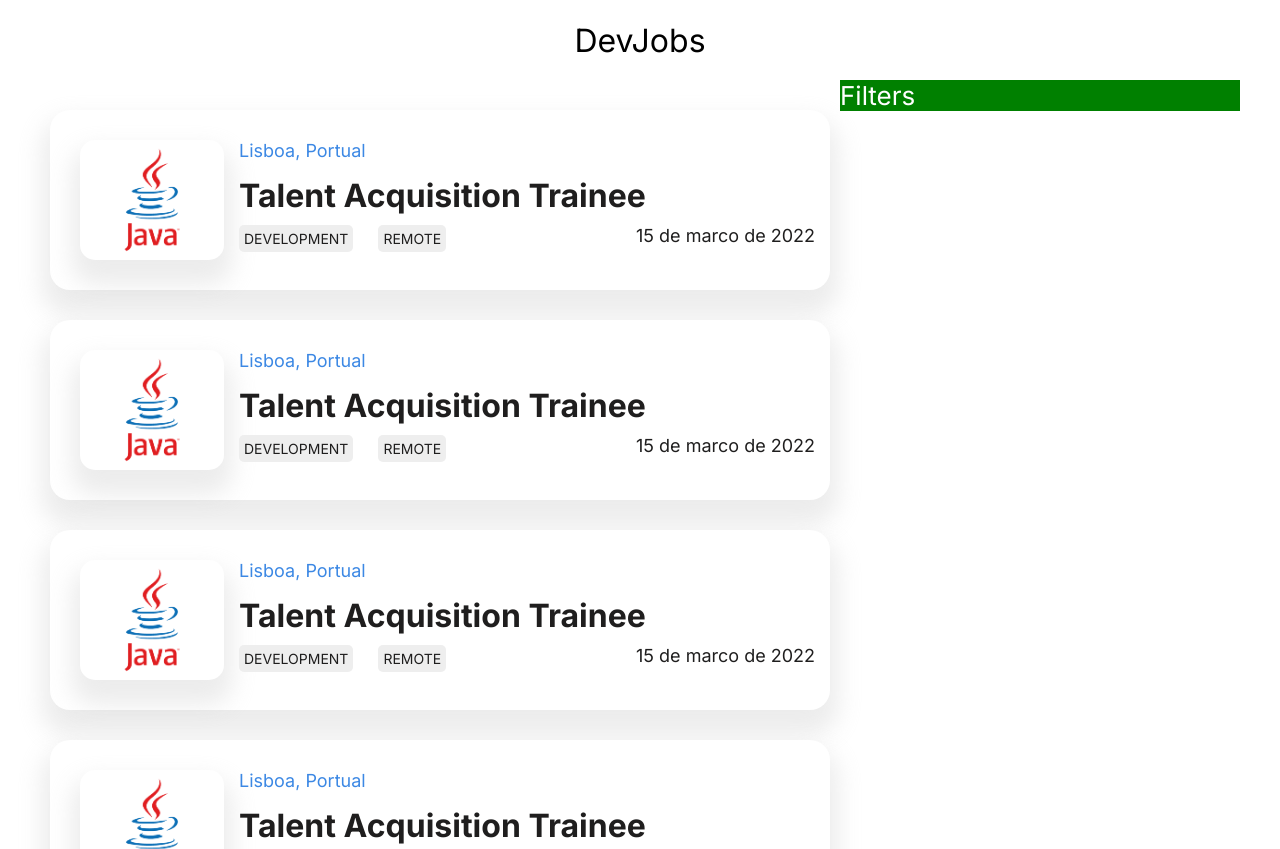
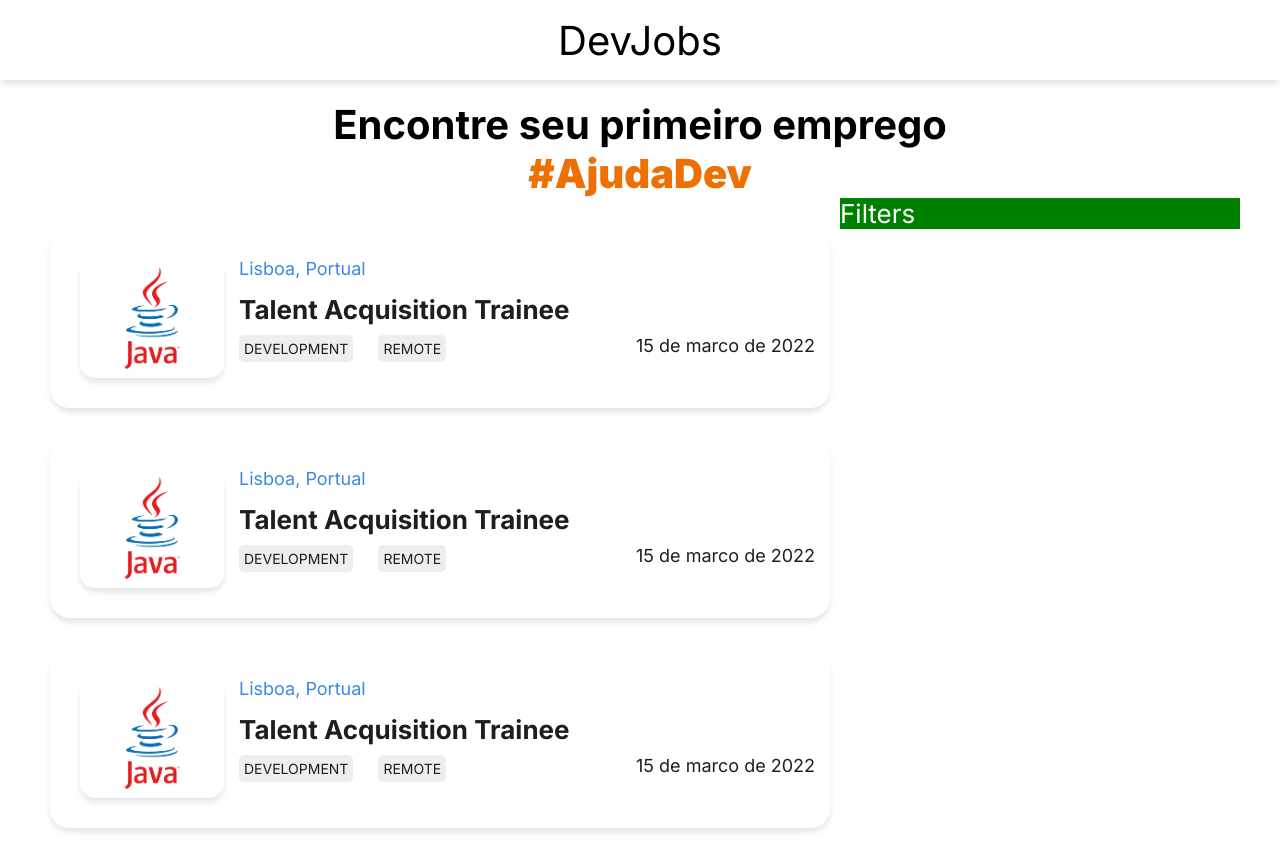
Before and after one commit to Felipaugsts/ajudaDev, a React app: page / in a window 1280 px wide. Shown: the top 849 px of the page. Built offline with nearby package versions, Linux system fonts and the light colour scheme.

Commit message:
fix: reajusting navbar style

```diff
--- a/src/Assets/css/Global.css
+++ b/src/Assets/css/Global.css
@@ -4,9 +4,12 @@ body {
     margin: 0;
     font-family: 'inter', sans-serif !important;
   }
+  .route {
+      padding-top: 100px;
+  }
   /* GLOBAL FONT SIZES */
     .xlarge {
-    font-size: 32px !important;
+    font-size: 40px !important;
     }
 
     .large {
@@ -56,11 +59,14 @@ body {
         font-weight: 700 !important;
     }
 
+    .heavier {
+        font-weight: 900 !important;
+    }
+
     /* SHADOW */
 
     .shadow {
-
-        -webkit-box-shadow: 0px 17px 23px 8px rgba(214,214,214,0.47);
-        -moz-box-shadow: 0px 17px 23px 8px rgba(214,214,214,0.47);
-        box-shadow: 0px 17px 23px 8px rgba(214,214,214,0.47);
+        -webkit-box-shadow: 0px 5px 7px -1px rgba(227,227,227,1);
+        -moz-box-shadow: 0px 5px 7px -1px rgba(227,227,227,1);
+        box-shadow: 0px 5px 7px -1px rgba(227,227,227,1);
     }
--- a/src/Components/JobCard/JobCard.js
+++ b/src/Components/JobCard/JobCard.js
@@ -12,7 +12,7 @@ const jobcard = () => {
             </div>
             <div className='description-wrapper'>
                 <div className='link medium description-address'>Lisboa, Portual</div>
-                <div className='xlarge heavy description-title'>Talent Acquisition Trainee</div>
+                <div className='large heavy description-title'>Talent Acquisition Trainee</div>
 
                 <div className='description-informations flex spaced'>
 
--- a/src/Components/Navbar/Nav.css
+++ b/src/Components/Navbar/Nav.css
@@ -2,7 +2,8 @@
     width: 100%;
     height: 80px;
     background-color: #ffffff;
-
+    position: fixed;
     top: 0;
 
+
 }
--- a/src/Components/Navbar/Nav.js
+++ b/src/Components/Navbar/Nav.js
@@ -4,7 +4,7 @@ import './Nav.css'
 const Nav = () => {
 
     return (
-        <div className='navbar flex align-center justify-center'>
+        <div className='navbar shadow flex align-center justify-center'>
             <p className='xlarge'>DevJobs</p>
         </div>
     )
--- a/src/Views/Home/Home.css
+++ b/src/Views/Home/Home.css
@@ -23,3 +23,14 @@
   width: 400px;
   height: 100% !important;
 }
+.text {
+  color: black;
+  display: flex;
+  justify-content: center;
+  align-items: center;
+  flex-direction: column;
+}
+
+.hashtag {
+  color: rgb(237, 112, 2) !important;
+}
--- a/src/Views/Home/HomeController.js
+++ b/src/Views/Home/HomeController.js
@@ -7,6 +7,9 @@ class HomeController extends Component {
     render() {
         return (
             <div className='container'>
+                <div className='text xlarge heavy '>Encontre seu primeiro emprego <br />
+                    <span className='hashtag heavier'>#AjudaDev</span>
+                </div>
             <HomeList />
             </div>)
     }
--- a/src/index.js
+++ b/src/index.js
@@ -7,7 +7,9 @@ import Nav from './Components/Navbar/Nav'
 ReactDOM.render(
   <React.StrictMode>
     <Nav />
-    <Home />
+    <div className='route'>
+      <Home />
+    </div>
   </React.StrictMode>,
   document.getElementById('root')
 );
```
